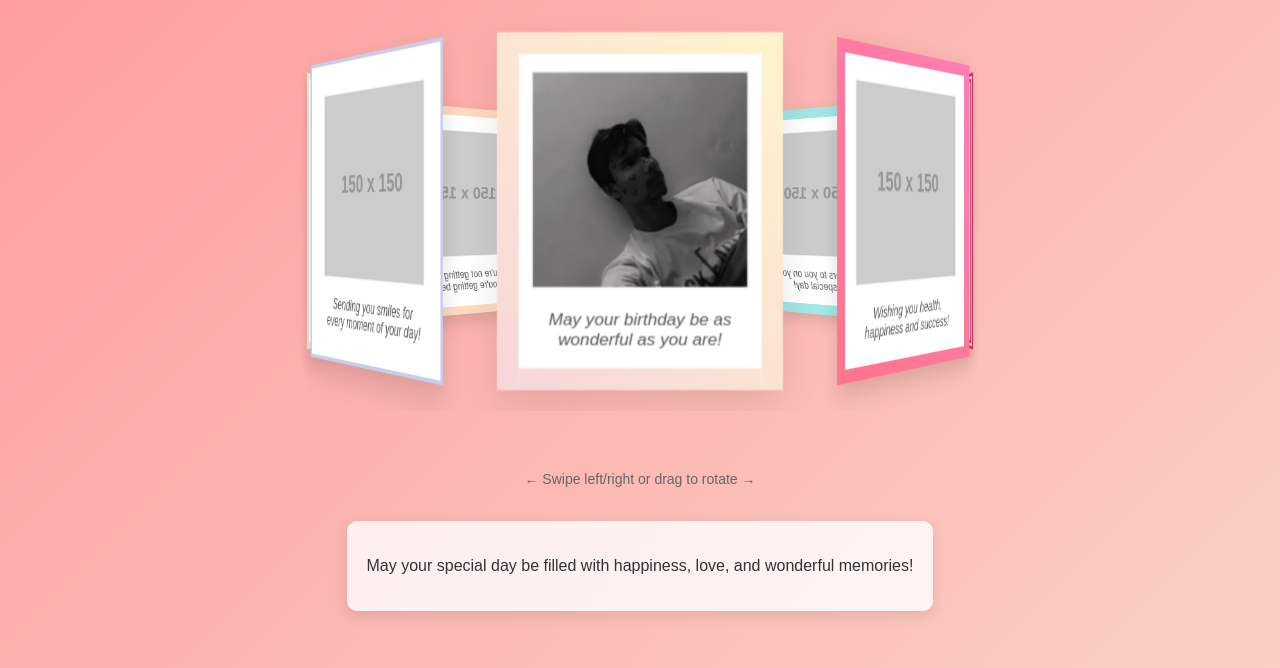
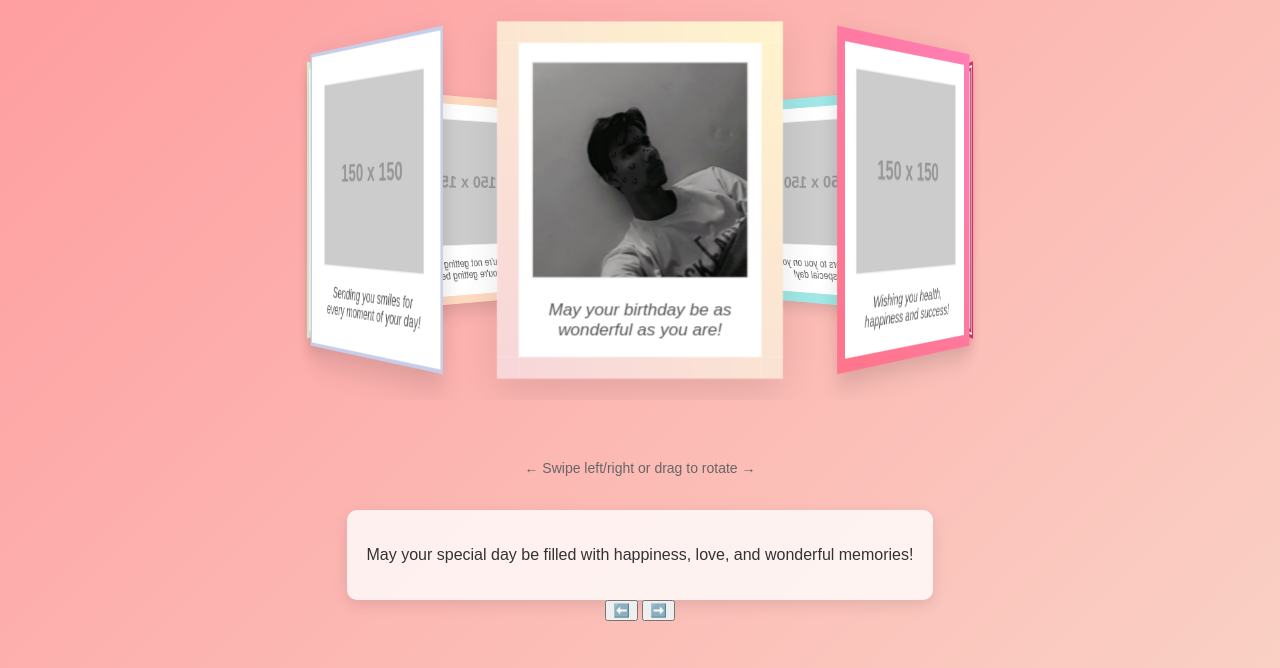
Before and after one commit to Adarsh1209-lab/birthday-2, a plain HTML site: page index.html in a window 1280 px wide. Shown: the part 172-840 px from the top of the page. Drawn offline with Linux system fonts and the light colour scheme; placeholder pictures from the web are drawn by us.

Commit message:
Update index.html

```diff
--- a/index.html
+++ b/index.html
@@ -20,6 +20,11 @@
     <div class="birthday-message">
         <p>May your special day be filled with happiness, love, and wonderful memories!</p>
     </div>
+    <div class="nav-buttons">
+  <button id="rotateLeft">⬅️</button>
+  <button id="rotateRight">➡️</button>
+</div>
+
 
     <!-- Background music -->
     <audio autoplay loop hidden>
```
